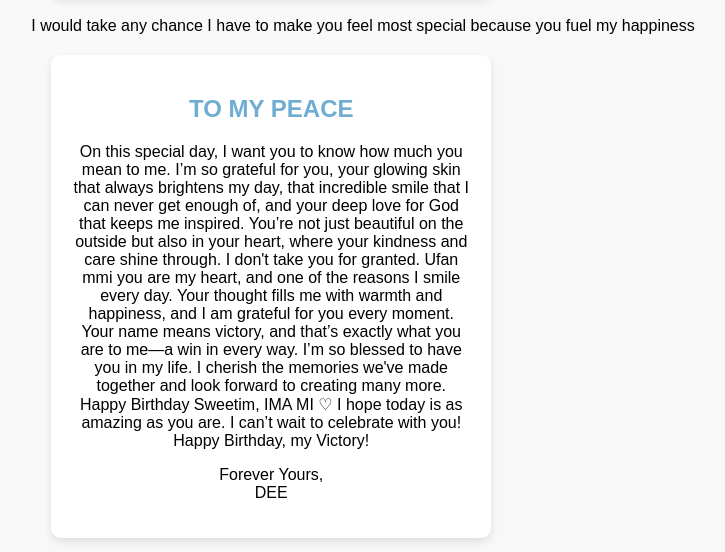
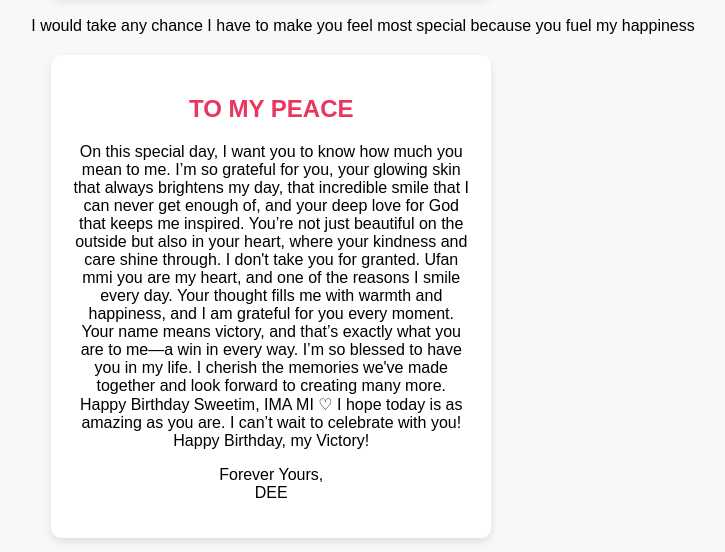
Before and after one commit to wbcyber/HappyBirthdayBby, a plain HTML site: page index.html in a window 1280 px wide. Shown: the part 205-757 px from the top of the page, without its empty margins (277-1002 px from the left). Drawn offline with Linux system fonts and the light colour scheme.

Commit message:
Update style.css

```diff
--- a/style.css
+++ b/style.css
@@ -20,7 +20,7 @@ body {
     color: rgb(111, 173, 211);
   }
   h2{
-    color: rgb(111, 173, 211);
+    color: rgb(235, 52, 94);
   }
 
   .heart {
```
